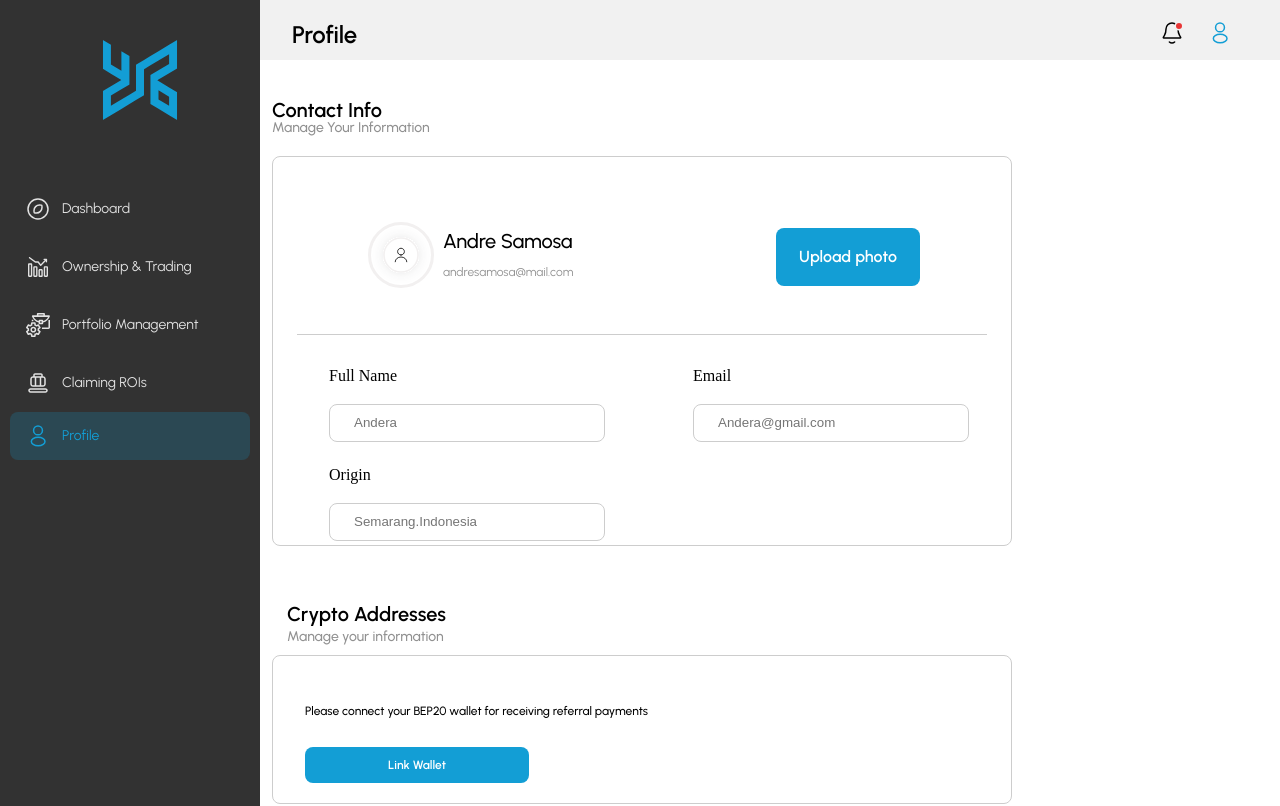
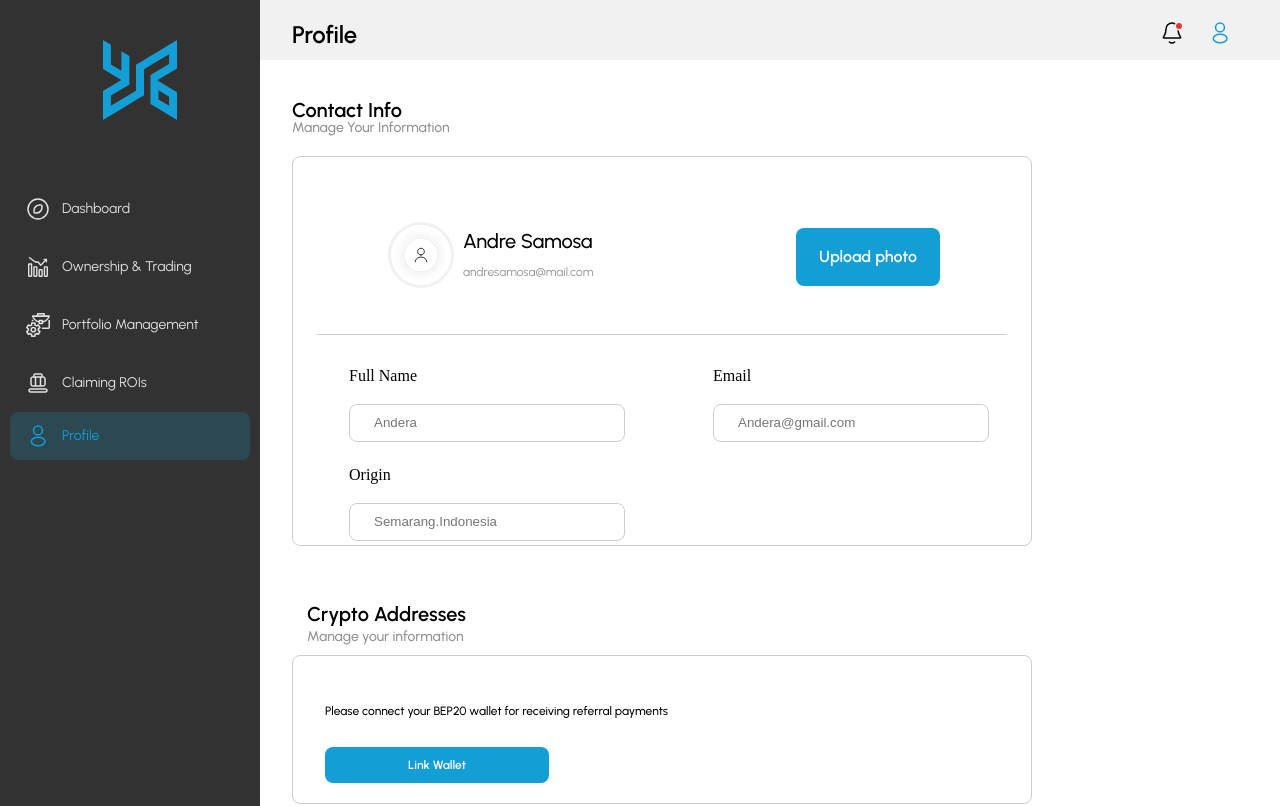
Before and after one commit to RanaMubashirTariq/figmaForm, a React (Create React App) app: page / in a window 1280 px wide. Shown: the top 806 px of the page. Built offline with nearby package versions, Linux system fonts and the light colour scheme.

Commit message:
new items

```diff
--- a/src/Components/FormSection.css
+++ b/src/Components/FormSection.css
@@ -311,7 +311,7 @@
     .form-d{
         max-width: 740px;
         height: 577px;
-        left: 272px;
+        left: 292px;
     }
     .form-part1-d ,.form-part2 {
         width: 100%;
```
